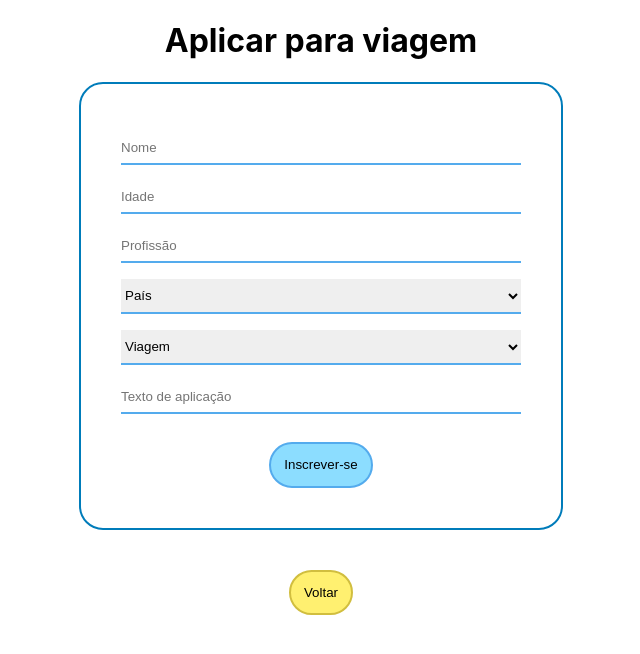
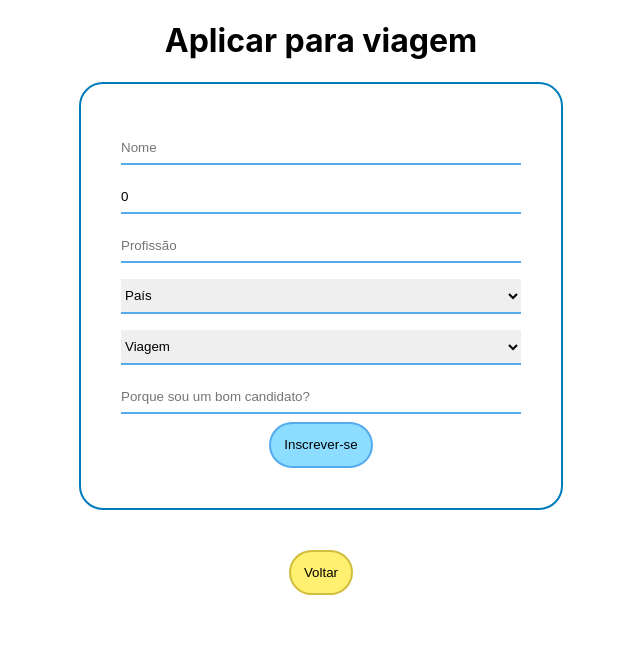
Before and after one commit to future4code/Noh-Ah-Jeong, a React (Create React App) app in the folder semana10/labex/: page /application-form in a window 1280 px wide. Shown: the top 654 px of the page, without its empty margins (319-959 px from the left). Built offline with nearby package versions, Linux system fonts and the light colour scheme.

Commit message:
implementando funcionalidade do formulario

```diff
--- /dev/null
+++ b/semana10/labex/src/hooks/useForm.js
@@ -0,0 +1,16 @@
+import { useState } from 'react';
+
+export const useForm = (initialState) => {
+    const [form, setForm] = useState(initialState)
+
+    const onChange = (name, value) => {
+        const newForm = { ...form, [name]: value }
+        setForm(newForm)
+    }
+
+    const resetState = () => {
+        setForm(initialState)
+    }
+
+    return { form, onChange, resetState }
+}
--- a/semana10/labex/src/pages/ApplicationFormPage/ApplicationFormPage.js
+++ b/semana10/labex/src/pages/ApplicationFormPage/ApplicationFormPage.js
@@ -1,36 +1,43 @@
-import React, { useState } from "react";
+import React from "react";
 import { useHistory } from 'react-router-dom';
-import { MainContainer, FormContainer, ButtonContainer, Input, Select } from './styled';
+import { useForm } from "../../hooks/useForm";
+import { MainContainer, Form, ButtonContainer, Input, Select } from './styled';
 import { BlueButton, YellowButton } from '../../components/Buttons/styled'
+import axios from "axios";
+import { BaseURL } from '../../constants/urls';
 
 function ApplicationFormPage() {
-    const [nameInput, setNameInput] = useState("")
-    const [ageInput, setAgeInput] = useState("")
-    const [profissionInput, setProfissionInput] = useState("")
-    const [countryInput, setCountryInput] = useState("")
-    const [tripInput, setTripInput] = useState("")
-    const [textInput, setTextInput] = useState("")
+    const { form, onChange, resetState } = useForm({
+        name: "",
+        age: 0,
+        profission: "",
+        country: "",
+        trip: "",
+        applicationText: ""
+    })
+
+    const handleInputChange = (event) => {
+        const { name, value } = event.target
+
+        onChange(name, value)
+    }
+
+    const handleSubmittion = (event) => {
+        event.preventDefault()
+
+        console.log(form)
+
+        resetState()
+    }
+
+    const applyToTrip = () => {
+        axios
+            .get(`${BaseURL}/trips/${id}/apply`)
+            .then()
+            .catch()
+    }
 
     const history = useHistory()
-
-    const onChangeNameInput = (event) => {
-        setNameInput(event.target.value)
-    }
-    const onChangeAgeInput = (event) => {
-        setAgeInput(event.target.value)
-    }
-    const onChangeProfissionInput = (event) => {
-        setProfissionInput(event.target.value)
-    }
-    const onChangeCountryInput = (event) => {
-        setCountryInput(event.target.value)
-    }
-    const onChangeTripInput = (event) => {
-        setTripInput(event.target.value)
-    }
-    const onChangeTextInput = (event) => {
-        setTextInput(event.target.value)
-    }
 
     const onClickGoBack = () => {
         history.goBack()
@@ -40,11 +47,43 @@ function ApplicationFormPage() {
         <MainContainer>
             <h1>Aplicar para viagem</h1>
 
-            <FormContainer>
-                <Input type='text' placeholder='Nome' value={nameInput} onChange={onChangeNameInput} />
-                <Input type='number' placeholder='Idade' value={ageInput} onChange={onChangeAgeInput} />
-                <Input type='text' placeholder='Profissão' value={profissionInput} onChange={onChangeProfissionInput} />
-                <Select name="country">
+            <Form onSubmit={handleSubmittion}>
+                <Input
+                    value={form.name}
+                    name="name"
+                    onChange={handleInputChange}
+                    type='text'
+                    pattern='[A-z0-9À-ž\s]{3,}'
+                    title="No mínimo 3 letras"
+                    placeholder="Nome"
+                    required
+                />
+                <Input
+                    value={form.age}
+                    name="age"
+                    onChange={handleInputChange}
+                    type='number'
+                    min="18"
+                    title="No mínimo 18 anos"
+                    placeholder="Idade"
+                    required
+                />
+                <Input
+                    value={form.profission}
+                    name="profission"
+                    onChange={handleInputChange}
+                    type='text'
+                    pattern='[A-z0-9À-ž\s]{10,}'
+                    title="No mínimo 10 caracteres"
+                    placeholder="Profissão"
+                    required
+                />
+                <Select
+                    value={form.country}
+                    name="country"
+                    onChange={handleInputChange}
+                    required
+                >
                     <option value="" disabled selected>País</option>
                     <option value="Brasil">Brasil</option>
                     <option value="Afeganistão">Afeganistão</option>
@@ -297,13 +336,25 @@ function ApplicationFormPage() {
                     <option value="Zimbabwe">Zimbabwe</option>
                     <option value="Zâmbia">Zâmbia</option>
                 </Select>
-                <Select>
+                <Select
+                    value={form.trip}
+                    name="trip"
+                    onChange={handleInputChange}
+                >
                     <option value="" disabled selected>Viagem</option>
                 </Select>
-                <Input type='text' placeholder='Texto de aplicação' value={textInput} onChange={setTextInput} />
-                <br />
+                <Input
+                    value={form.applicationText}
+                    name="applicationText"
+                    onChange={handleInputChange}
+                    type='text'
+                    pattern='[A-z0-9À-ž\s]{30,}'
+                    title="No mínimo 30 caracteres"
+                    placeholder="Porque sou um bom candidato?"
+                    required
+                />
                 <BlueButton>Inscrever-se</BlueButton>
-            </FormContainer>
+            </Form>
 
             <ButtonContainer>
                 <YellowButton onClick={onClickGoBack}>Voltar</YellowButton>
--- a/semana10/labex/src/pages/ApplicationFormPage/styled.js
+++ b/semana10/labex/src/pages/ApplicationFormPage/styled.js
@@ -9,7 +9,7 @@ export const MainContainer = styled.div`
     height: 100vh;
 `
 
-export const FormContainer = styled.div`
+export const Form = styled.form`
     display: flex;
     flex-direction: column;
     align-items: center;
--- a/semana10/labex/src/pages/TripDetailsPage/styled.js
+++ b/semana10/labex/src/pages/TripDetailsPage/styled.js
@@ -1,5 +1,5 @@
 import styled from 'styled-components'
-import { mainBlue, darkBlue } from '../../constants/colors'
+import { darkBlue } from '../../constants/colors'
 
 export const MainContainer = styled.div`
     display: flex;
```
